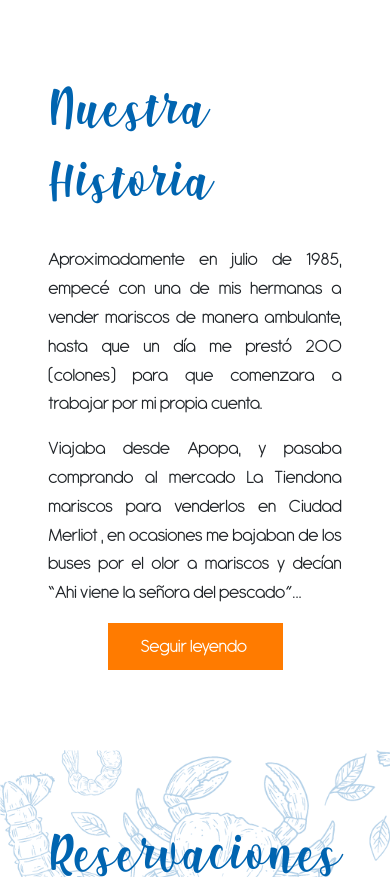
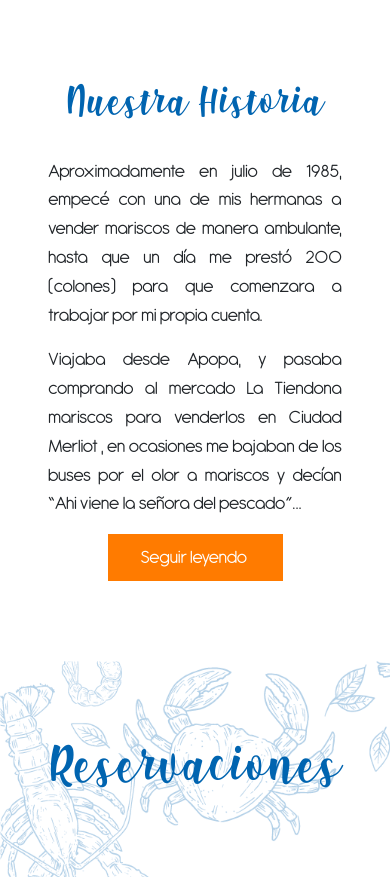
Before and after one commit to Williamx86/Restaurante_maurita_web, a plain HTML site: page docs/index.html in a window 390 px wide. Shown: the part 2851-3728 px from the top of the page. Drawn offline with nearby package versions, Linux system fonts and the light colour scheme.

Commit message:
Correccion de errores

```diff
--- a/docs/css/style.css
+++ b/docs/css/style.css
@@ -355,7 +355,7 @@ select {
         background-position: initial;
     }
 
-    .bg-2{
+    .bg-2 {
         background-position: initial;
     }
 
@@ -382,6 +382,11 @@ select {
 }
 
 @media only screen and (max-width:750px) {
+    .texto_hist span {
+        font-size: 2.3rem;
+        color: #0064B0;
+    }
+
     .lateral {
         position: fixed;
         z-index: 3;
```
